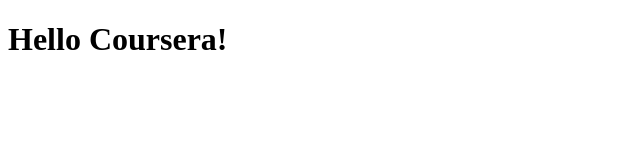
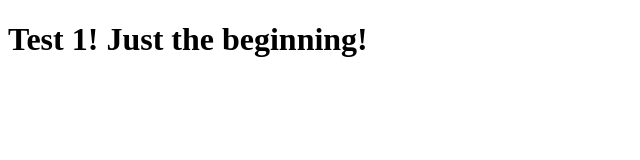
Before and after one commit to bngferoz/bngferoz, a plain HTML site: page site/index.html in a window 1280 px wide. Shown: the whole page, without its empty margins (0-640 px from the left). Drawn offline with Linux system fonts and the light colour scheme.

Commit message:
Small addition to page content

```diff
--- a/site/index.html
+++ b/site/index.html
@@ -1,9 +1,9 @@
 <!DOCTYPE html>
 <html>
 <head>
-	<title>Hello Coursera!</title>
+	<title>Test 1!</title>
 </head>
 <body>
-<h1>Hello Coursera!</h1>
+<h1>Test 1! Just the beginning!</h1>
 </body>
 </html>
```
